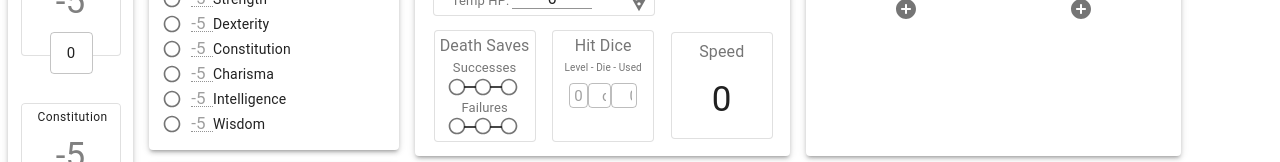
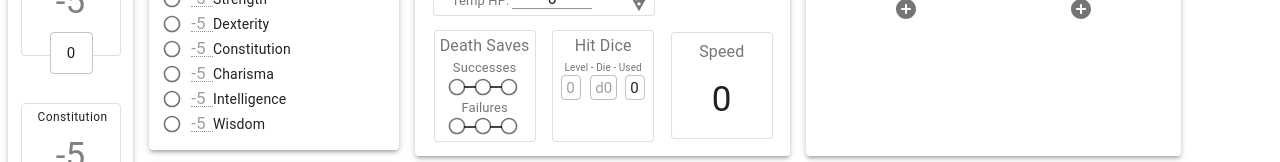
Before and after one commit to elchung/DnD-Character-Sheets, a Next.js app: page / in a window 1280 px wide. Shown: the part 237-399 px from the top of the page. Built offline with nearby package versions, Linux system fonts and the light colour scheme.

Commit message:
fixing hit dice inputs

```diff
--- a/pages/CharacterSheet/CharacterSheetComponent.jsx
+++ b/pages/CharacterSheet/CharacterSheetComponent.jsx
@@ -21,7 +21,7 @@ const CharacterSheetComponent = () => (
           </Grid>
         </Grid>
         <Grid item>
-          <Grid container direction='column' spacing={2}>
+          <Grid container direction="column" spacing={2}>
             <Grid item>
               <ProficienciesComponent />
             </Grid>
--- a/pages/CharacterSheet/Components/HitDieComponent.jsx
+++ b/pages/CharacterSheet/Components/HitDieComponent.jsx
@@ -5,6 +5,7 @@ import Paper from '@material-ui/core/Paper';
 import React from 'react';
 import TextField from '@material-ui/core/TextField';
 import Typography from '@material-ui/core/Typography';
+import Grid from '@material-ui/core/Grid';
 import {
   useCharacterState,
   useSetCharacterState,
@@ -12,8 +13,25 @@ import {
 
 const HitDieComponent = () => {
   const { hitDice, style } = useCharacterState();
-  // const { } = useSetCharacterState();
+  const { setHitDice } = useSetCharacterState();
   // { numDice: 0, diceType: 0, numUsed: 0 }
+  const [numUsed, setNumUsed] = React.useState([0]);
+
+  React.useEffect(() => {
+    if (numUsed.length < hitDice.length) {
+      setNumUsed([...numUsed, ...Array(hitDice.length - numUsed.length).fill(0)]);
+    } else if (numUsed.length > hitDice.length) {
+      setNumUsed(numUsed.slice(0, hitDice.length));
+    }
+  }, hitDice);
+
+  const handleHitDiceChange = (value, index) => {
+    setNumUsed(numUsed.map((item, i) => (i === index ? value : item)));
+  };
+
+  const handleOnBlur = () => {
+    setHitDice(hitDice.map((item, index) => ({ ...hitDice[index], numUsed: numUsed[index] })));
+  };
 
   return (
     <Paper style={style.hitDieComponent} variant="outlined">
@@ -21,53 +39,62 @@ const HitDieComponent = () => {
       <List dense disablePadding>
         <ListItemText
           primary={(
-            <Typography align="center" color="textSecondary" style={{ fontSize: 10 }}>
+            <Typography align="center" color="textSecondary" style={{ fontSize: 10, marginBottom: -8 }}>
               Level - Die - Used
             </Typography>
           )}
         />
-        {hitDice.map((row) => (
-          <ListItem
-            key={row}
-          >
+        {hitDice.map((row, index) => (
+          <ListItem key={row}>
+            <Grid container direction="row">
+              <Grid item>
                 <TextField
                   inputProps={{
                     style: {
                       ...style.HitDieComponentInputPropStyle,
                     },
                   }}
+                  style={{ paddingRight: 4, marginLeft: -8 }}
                   disabled
                   id={`level-${row.toString}`}
                   key={`level-${row.toString}`}
                   value={row.numDice}
                   variant="outlined"
                 />
+              </Grid>
+              <Grid item>
                 <TextField
                   inputProps={{
                     style: {
                       ...style.HitDieComponentInputPropStyle,
-                  marginLeft: 9,
+                      width: 17,
                     },
                   }}
+                  style={{ paddingRight: 3, paddingLeft: 5 }}
                   disabled
                   id={`dicetype-${row.toString}`}
                   key={`dicetype-${row.toString}`}
                   value={`d${row.diceType}`}
                   variant="outlined"
                 />
+              </Grid>
+              <Grid>
                 <TextField
                   inputProps={{
                     style: {
                       ...style.HitDieComponentInputPropStyle,
-                  marginLeft: 13,
                     },
                   }}
-              disabled
+                  style={{ paddingLeft: 5, marginRight: -8 }}
                   id={`numUsed-${row.toString}`}
                   key={`numUsed-${row.toString}`}
-              value={row.numUsed}
+                  value={numUsed[index]}
+                  onChange={(e) => handleHitDiceChange(e.target.value, index)}
+                  onBlur={handleOnBlur}
                   variant="outlined"
                 />
+              </Grid>
+            </Grid>
           </ListItem>
         ))}
       </List>
--- a/pages/CharacterSheet/Components/Reusable/DnDListComponent.jsx
+++ b/pages/CharacterSheet/Components/Reusable/DnDListComponent.jsx
@@ -51,7 +51,7 @@ const DnDListComponent = ({ items, setItems, style }) => {
       </List>
       <Box display="flex" justifyContent="center">
         <IconButton onClick={handleAddNew}>
-          <AddCircleRoundedIcon color="action"/>
+          <AddCircleRoundedIcon color="action" />
         </IconButton>
       </Box>
     </Box>
--- a/pages/CharacterSheet/LeftColumn/LeftColumnComponent.jsx
+++ b/pages/CharacterSheet/LeftColumn/LeftColumnComponent.jsx
@@ -12,9 +12,9 @@ const LeftColumnComponent = () => {
 
   return (
     <Grid item>
-      <Grid container direction='column'>
+      <Grid container direction="column">
         <Grid item>
-          <Grid container direction='row' spacing={2}>
+          <Grid container direction="row" spacing={2}>
             <Grid item>
               <AbilityScoreComponent />
             </Grid>
--- a/pages/Context/CharacterContext.jsx
+++ b/pages/Context/CharacterContext.jsx
@@ -58,7 +58,7 @@ export const CharacterContextProvider = (props) => {
     },
     HitDieComponentInputPropStyle: {
       fontSize: 15,
-      width: 25,
+      width: 10,
       height: 25,
       margin: 0,
       paddingTop: 0,
```
Lines whose indentation alone changed are shown as unchanged.
